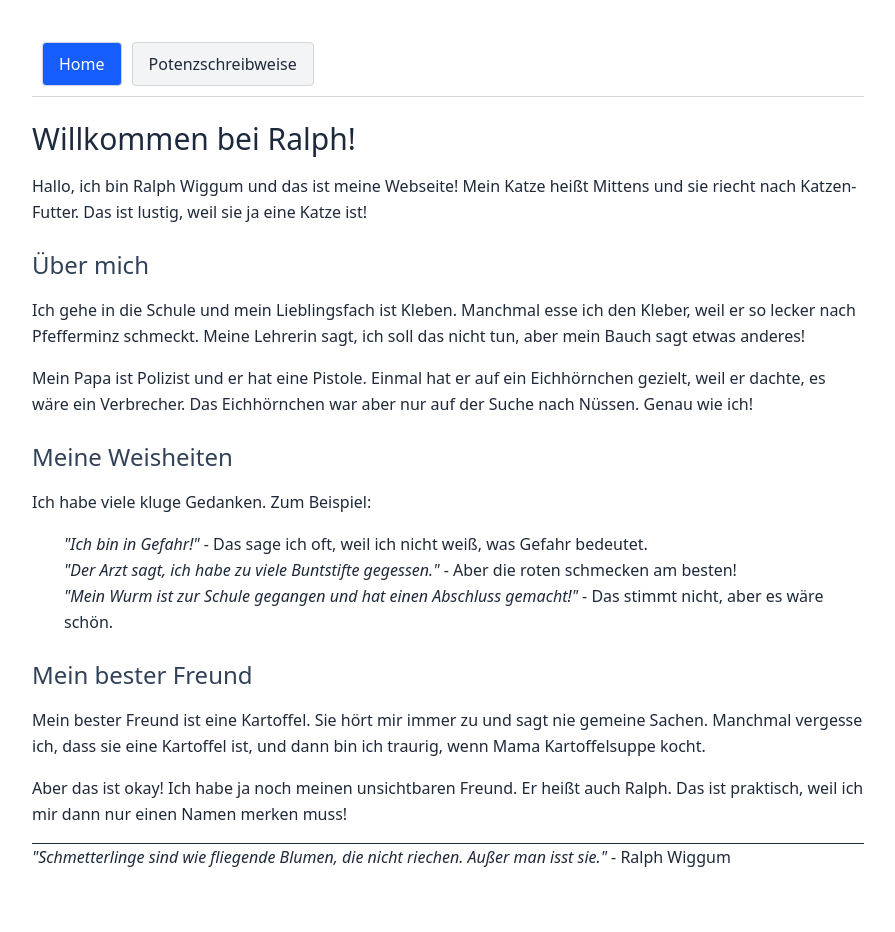
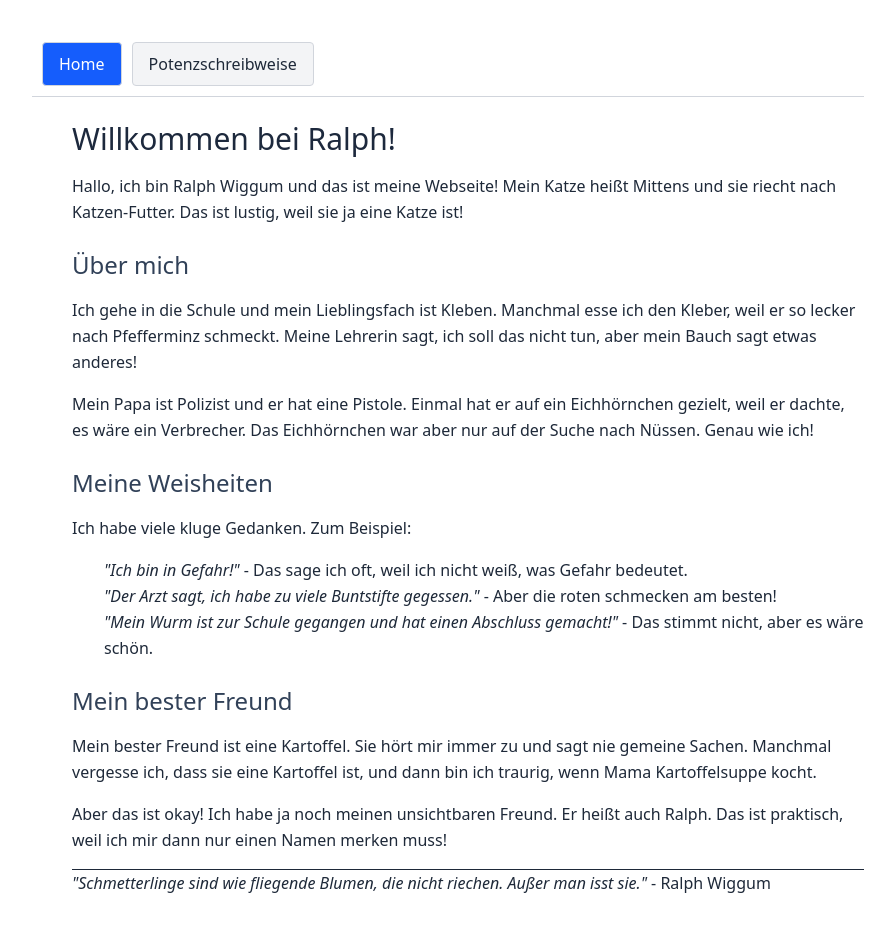
Before and after one commit to mawi12345/ralph, a React (Vite) app: page / in a window 1280 px wide. Shown: the top 932 px of the page, without its empty margins (192-1087 px from the left). Built offline with nearby package versions, Linux system fonts and the light colour scheme.

Commit message:
fix numbering style

```diff
--- a/index.html
+++ b/index.html
@@ -3,7 +3,7 @@
   <head>
     <meta charset="UTF-8" />
     <meta name="viewport" content="width=device-width, initial-scale=1.0" />
-    <title><!--app-title--></title>
+    <title>Ralph</title>
   </head>
   <body>
     <div id="root"><!--app-html--></div>
--- a/plugins/rehype-number-headings.js
+++ b/plugins/rehype-number-headings.js
@@ -33,8 +33,15 @@ export default function rehypeNumberHeadings() {
       if (node.children && node.children.length > 0) {
         // Add section number as a text node at the beginning
         node.children.unshift({
-          type: 'text',
-          value: `${sectionNumber} `
+          type: 'element',
+          tagName: 'span',
+          properties: { className: ['section-number'] },
+          children: [
+            {
+              type: 'text',
+              value: `${sectionNumber} `
+            }
+          ]
         });
       }
     });
--- a/src/App.jsx
+++ b/src/App.jsx
@@ -116,7 +116,9 @@ function App({ serverUrl }) {
             );
           })}
         </nav>
-        <PageComponent />
+        <div class="content">
+          <PageComponent />
+        </div>
       </div>
     </MDXProvider>
   );
--- a/src/index.css
+++ b/src/index.css
@@ -16,6 +16,7 @@
   h5,
   h6 {
     @apply mt-6 mb-4;
+    position: relative;
   }
 
   h1 {
@@ -66,4 +67,16 @@
   .solution {
     @apply text-green-600 font-semibold;
   }
+
+  /* move section numbers to the left */
+  .section-number {
+    width: 40px;
+    display: block;
+    position: absolute;
+    left: -40px;
+  }
+  /* add left margin to content to accommodate section numbers */
+  .content {
+    margin-left: 40px;
+  }
 }
```
